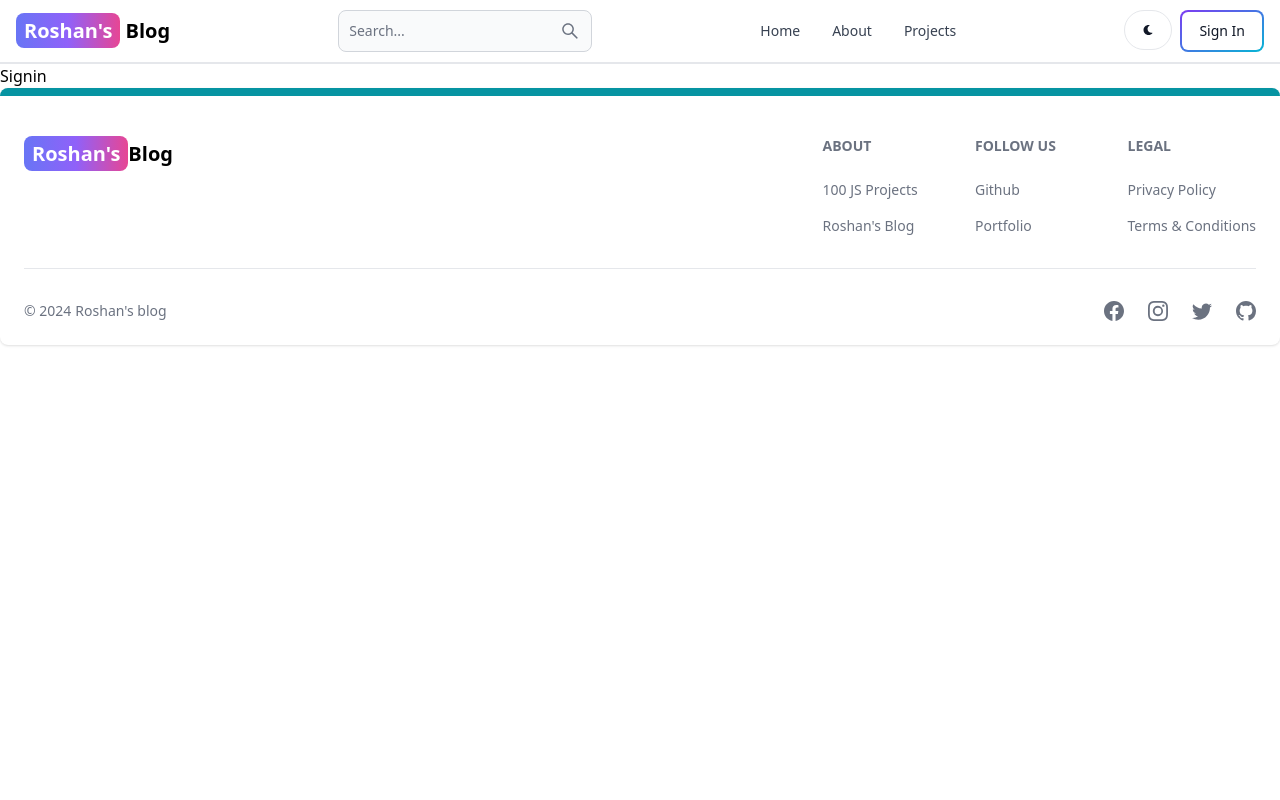
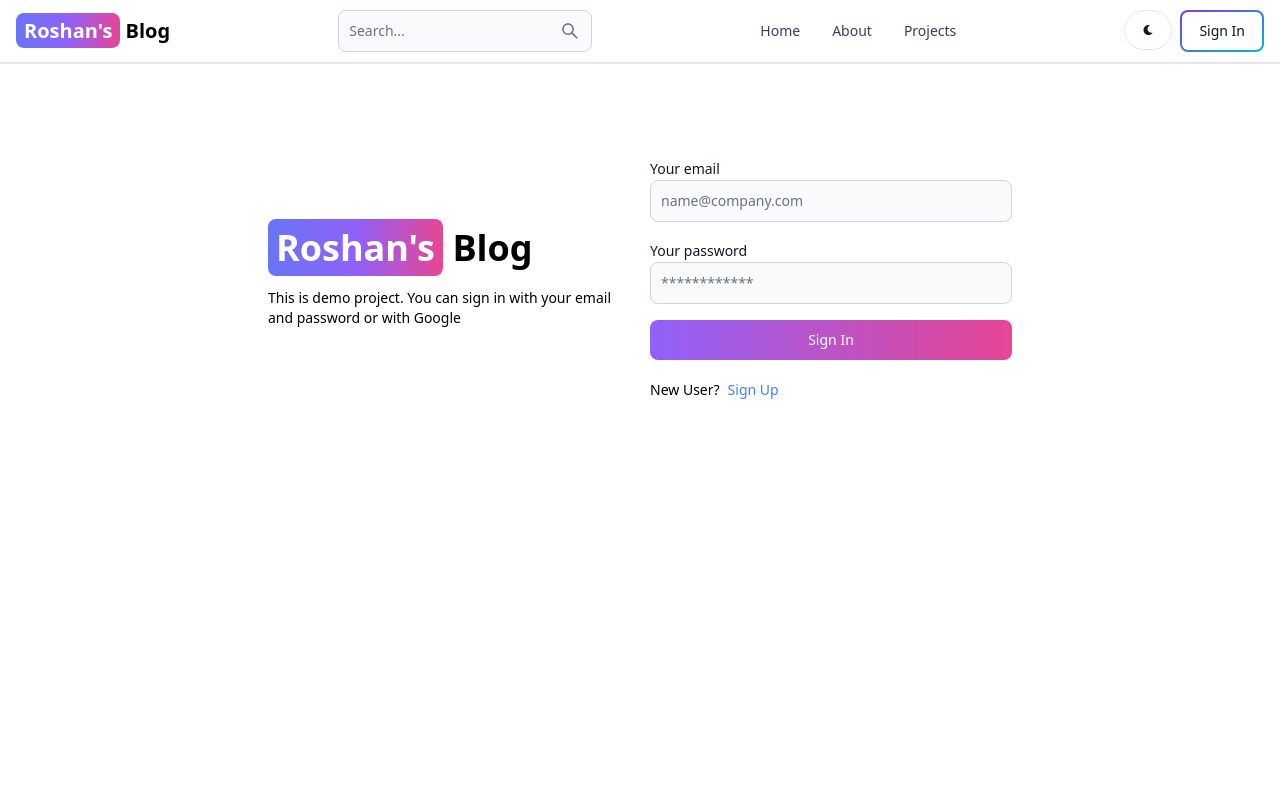
Before and after one commit to RoshanSawlani/mern-blog, a React (Vite) app in the folder client/: page /sign-in in a window 1280 px wide. Shown: the top 800 px of the page. Built offline with nearby package versions, Linux system fonts and the light colour scheme.

Commit message:
complete signin page functionality

```diff
--- a/client/src/pages/SignIn.jsx
+++ b/client/src/pages/SignIn.jsx
@@ -1,7 +1,109 @@
-import React from 'react'
+import { Alert, Button, Label, Spinner, TextInput } from "flowbite-react";
+import { useState } from "react";
+import { Link, useNavigate } from "react-router-dom";
 
 export default function SignIn() {
+  const [formData, setFormData] = useState({});
+  const [errorMessage, setErrorMessage] = useState(null);
+  const [loading, setLoading] = useState(false);
+  const navigate = useNavigate();
+  const handleChange = (e) => {
+    setFormData({ ...formData, [e.target.id]: e.target.value.trim() });
+  };
+
+  const handleSubmit = async (e) => {
+    e.preventDefault();
+    if (!formData.email || !formData.password) {
+      return setErrorMessage("Please fill out all fields");
+    }
+    try {
+      setLoading(true);
+      setErrorMessage(null);
+      const res = await fetch("api/auth/signin", {
+        method: "POST",
+        headers: { "Content-Type": "application/json" },
+        body: JSON.stringify(formData),
+      });
+      const data = await res.json();
+      if (data.success === false) {
+        return setErrorMessage(data.message);
+      }
+      setLoading(false);
+      if (res.ok) {
+        navigate("/");
+      }
+    } catch (error) {
+      setErrorMessage(error.message);
+      setLoading(false);
+    }
+  };
   return (
-    <div>Signin</div>
-  )
+    <div className="min-h-screen mt-20">
+      <div className="flex p-3 max-w-3xl mx-auto flex-col md:flex-row md:items-center gap-5">
+        {/* left */}
+        <div className="flex-1">
+          <Link to="/" className="font-bold dark:text-white text-4xl">
+            <span className="px-2 py-1 bg-gradient-to-r from-indigo-500 via-purple-500 to-pink-500 rounded-lg text-white">
+              Roshan's
+            </span>{" "}
+            Blog
+          </Link>
+          <p className="text-sm mt-5">
+            This is demo project. You can sign in with your email and password
+            or with Google
+          </p>
+        </div>
+        {/* right */}
+        <div className="flex-1">
+          <form className="flex flex-col gap-4" onSubmit={handleSubmit}>
+            <div>
+              <Label value="Your email" />
+              <TextInput
+                type="email"
+                placeholder="name@company.com"
+                id="email"
+                onChange={handleChange}
+              />
+            </div>
+            <div>
+              <Label value="Your password" />
+              <TextInput
+                type="password"
+                placeholder="************"
+                id="password"
+                onChange={handleChange}
+              />
+            </div>
+            <Button
+              gradientDuoTone="purpleToPink"
+              type="submit"
+              disabled={loading}
+            >
+              {loading ? (
+                <>
+                  <Spinner size="sm" />
+                  <span className="pl-3">Loading...</span>
+                </>
+              ) : (
+                "Sign In"
+              )}
+            </Button>
+          </form>
+          <div className="flex gap-2 text-sm mt-5">
+            <span>New User?</span>
+            <Link to="/sign-in" className="text-blue-500">
+              Sign Up
+            </Link>
+          </div>
+          {errorMessage && (
+            <>
+              <Alert className="mt-5" color="failure">
+                {errorMessage}
+              </Alert>
+            </>
+          )}
+        </div>
+      </div>
+    </div>
+  );
 }
```
